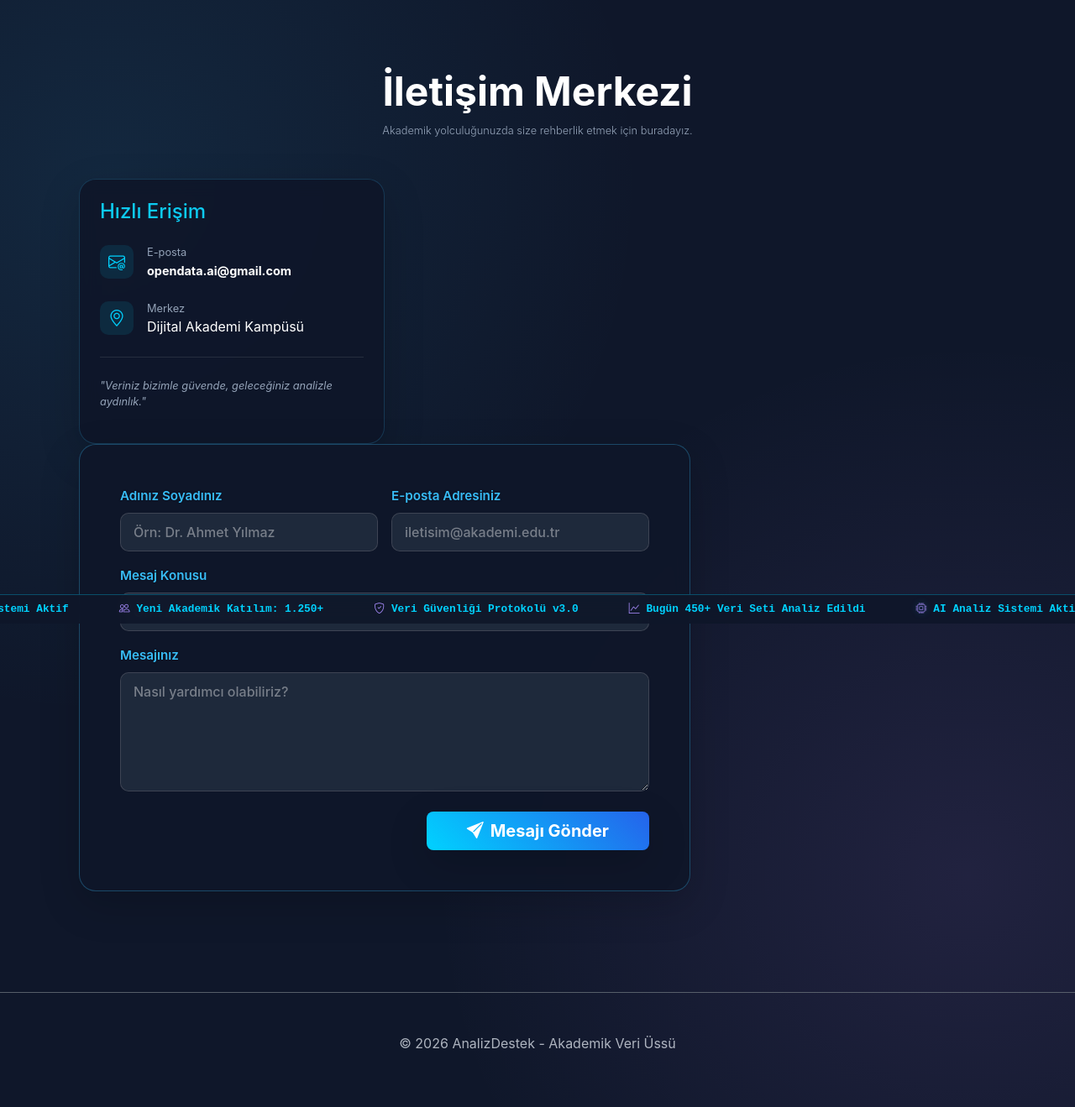
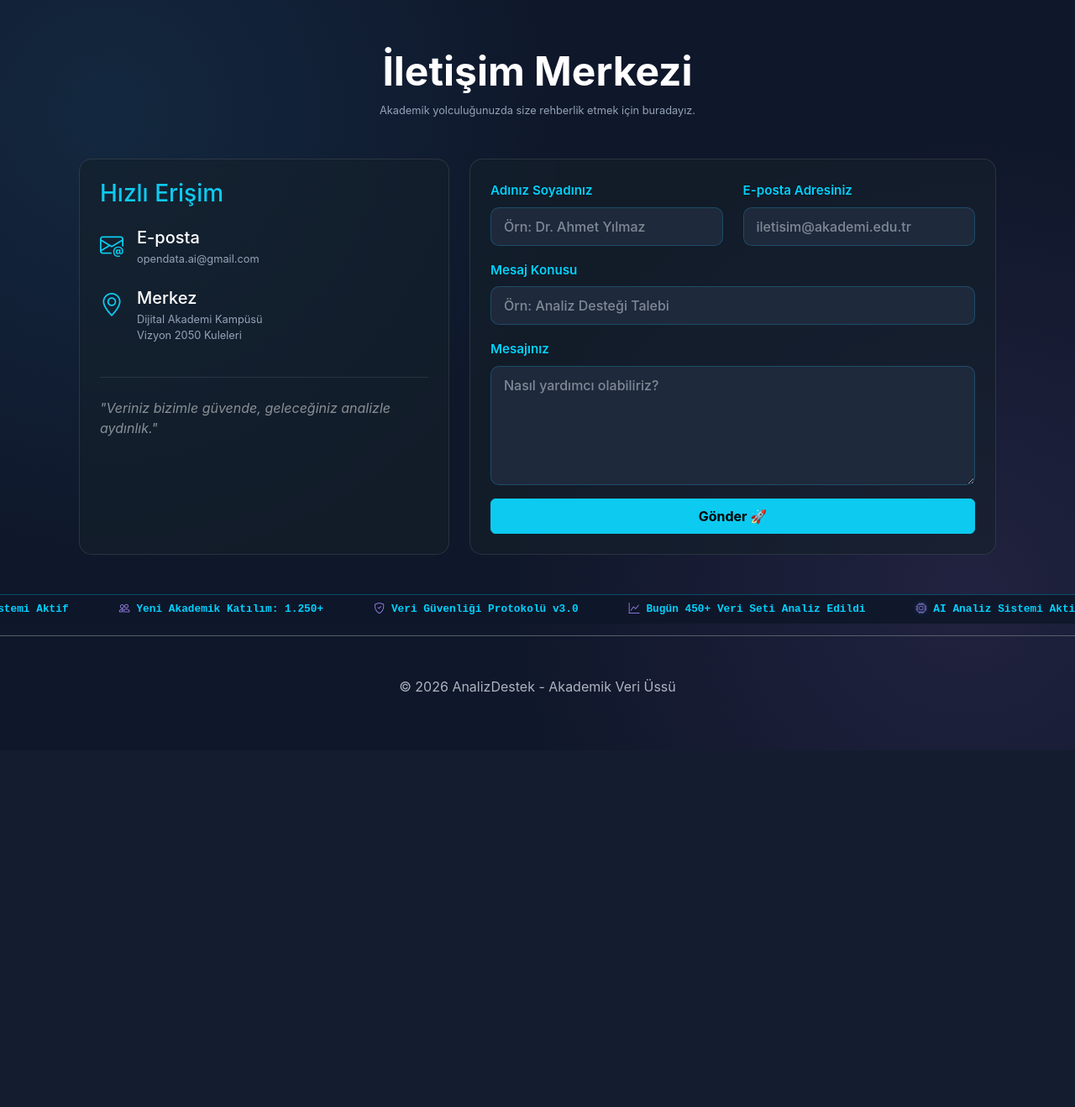
Before and after one commit to bunyaminkeles/analizdestek, a Django app: page /iletisim/ in a window 1280 px wide. Shown: the part 57-1376 px from the top of the page at 84% size. After the commit the page ends 882 px from the top, so only its background shows below. Run offline with Django 5.2, Linux system fonts and the light colour scheme; parts of the project's set-up code (start-up, migrations or seed data) failed here and were passed over.

Commit message:
UI Updates and Content Script

```diff
--- a/forum/templates/forum/contact.html
+++ b/forum/templates/forum/contact.html
@@ -1,149 +1,72 @@
 {% extends 'base.html' %}
 
 {% block content %}
-<div class="container py-5">
-
+<div class="container py-4">
     <div class="text-center mb-5">
-        <h2 class="fw-bold display-5 text-white">İletişim Merkezi</h2>
-        <p class="text-muted lead">Akademik yolculuğunuzda size rehberlik etmek için buradayız.</p>
+        <h1 class="display-5 fw-bold text-white">İletişim Merkezi</h1>
+        <p class="text-muted">Akademik yolculuğunuzda size rehberlik etmek için buradayız.</p>
     </div>
 
-    <div class="col-lg-4 col-md-5">
-    <div class="card h-100 border-0 shadow-lg info-card-cyber">
-        <div class="card-body p-4">
-            <h4 class="text-info mb-4">Hızlı Erişim</h4>
+    <div class="row g-4">
 
-            <div class="d-flex align-items-center mb-4 text-break">
-                <div class="icon-box-cyber me-3">
-                    <i class="bi bi-envelope-at fs-5"></i>
-                </div>
-                <div style="min-width: 0;"> <small class="text-muted d-block">E-posta</small>
-                    <a href="mailto:opendata.ai@gmail.com" class="text-white text-decoration-none fw-bold" style="font-size: 0.9rem;">
-                        opendata.ai@gmail.com
-                    </a>
+        <div class="col-md-5">
+            <div class="p-4 h-100" style="background: rgba(21, 32, 43, 0.6); border: 1px solid rgba(255,255,255,0.1); border-radius: 15px;">
+                <h3 class="text-info mb-4">Hızlı Erişim</h3>
+
+                <div class="d-flex align-items-start mb-4">
+                    <div class="fs-3 text-info me-3"><i class="bi bi-envelope-at"></i></div>
+                    <div>
+                        <h5 class="text-white mb-1">E-posta</h5>
+                        <p class="text-muted mb-0">opendata.ai@gmail.com</p>
                     </div>
                 </div>
 
-            <div class="d-flex align-items-center mb-4">
-                <div class="icon-box-cyber me-3">
-                    <i class="bi bi-geo-alt fs-5"></i>
-                </div>
+                <div class="d-flex align-items-start mb-4">
+                    <div class="fs-3 text-info me-3"><i class="bi bi-geo-alt"></i></div>
                     <div>
-                    <small class="text-muted d-block">Merkez</small>
-                    <span class="text-white">Dijital Akademi Kampüsü</span>
+                        <h5 class="text-white mb-1">Merkez</h5>
+                        <p class="text-muted mb-0">Dijital Akademi Kampüsü</p>
+                        <p class="text-muted small">Vizyon 2050 Kuleleri</p>
                     </div>
                 </div>
 
-            <hr class="border-secondary opacity-25 my-4">
-            <p class="small text-muted fst-italic">
+                <hr class="border-secondary my-4">
+                <p class="text-white-50 fst-italic">
                     "Veriniz bizimle güvende, geleceğiniz analizle aydınlık."
                 </p>
             </div>
         </div>
+
+        <div class="col-md-7">
+            <div class="p-4" style="background: rgba(21, 32, 43, 0.6); border: 1px solid rgba(255,255,255,0.1); border-radius: 15px;">
+                <form method="POST">
+                    {% csrf_token %}
+                    <div class="row">
+                        <div class="col-md-6 mb-3">
+                            <label class="form-label text-info">Adınız Soyadınız</label>
+                            <input type="text" name="name" class="form-control bg-dark text-white border-secondary" placeholder="Örn: Dr. Ahmet Yılmaz" required>
+                        </div>
+                        <div class="col-md-6 mb-3">
+                            <label class="form-label text-info">E-posta Adresiniz</label>
+                            <input type="email" name="email" class="form-control bg-dark text-white border-secondary" placeholder="iletisim@akademi.edu.tr" required>
+                        </div>
                     </div>
 
-<style>
-    /* Taşan metinleri kontrol eden ve kartı şıklaştıran stil */
-    .info-card-cyber {
-        background: rgba(15, 23, 42, 0.95) !important;
-        border: 1px solid rgba(56, 189, 248, 0.2) !important;
-        border-radius: 20px;
-    }
-
-    .icon-box-cyber {
-        width: 40px;
-        height: 40px;
-        background: rgba(0, 210, 255, 0.1);
-        border-radius: 10px;
-        display: flex;
-        align-items: center;
-        justify-content: center;
-        color: #00d2ff;
-        flex-shrink: 0; /* İkonun ezilmesini önler */
-    }
-
-    /* Ekran küçüldüğünde metin boyutunu otomatik ayarla */
-    @media (max-width: 992px) {
-        .info-card-cyber a {
-            font-size: 0.8rem !important;
-        }
-    }
-</style>
-
-        <div class="col-md-8">
-            <div class="card border-0 shadow-lg contact-form-card">
-                <div class="card-body p-4 p-md-5">
-
-                    <form method="post" class="custom-contact-form">
-                        {% csrf_token %}
-
-                        <div class="row g-3">
-                            <div class="col-md-6">
-                                <label class="form-label">Adınız Soyadınız</label>
-                                <input type="text" name="name" class="form-control" required placeholder="Örn: Dr. Ahmet Yılmaz">
-                            </div>
-                            <div class="col-md-6">
-                                <label class="form-label">E-posta Adresiniz</label>
-                                <input type="email" name="email" class="form-control" required placeholder="iletisim@akademi.edu.tr">
-                            </div>
-                            <div class="col-12">
-                                <label class="form-label">Mesaj Konusu</label>
-                                <input type="text" name="subject" class="form-control" required placeholder="Örn: Analiz Desteği Talebi">
-                            </div>
-                            <div class="col-12">
-                                <label class="form-label">Mesajınız</label>
-                                <textarea name="message" class="form-control" rows="5" required placeholder="Nasıl yardımcı olabiliriz?"></textarea>
+                    <div class="mb-3">
+                        <label class="form-label text-info">Mesaj Konusu</label>
+                        <input type="text" name="subject" class="form-control bg-dark text-white border-secondary" placeholder="Örn: Analiz Desteği Talebi" required>
                     </div>
 
-                            <div class="col-12 text-end mt-4">
-                                <button type="submit" class="btn btn-primary btn-lg px-5 shadow-lg fw-bold" style="background: linear-gradient(45deg, #00d2ff, #2563eb); border: none;">
-                                    <i class="bi bi-send-fill me-2"></i>Mesajı Gönder
-                                </button>
+                    <div class="mb-3">
+                        <label class="form-label text-info">Mesajınız</label>
+                        <textarea name="message" rows="5" class="form-control bg-dark text-white border-secondary" placeholder="Nasıl yardımcı olabiliriz?" required></textarea>
+                    </div>
+
+                    <button type="submit" class="btn btn-info w-100 py-2 fw-bold">Gönder 🚀</button>
+                </form>
             </div>
         </div>
-                    </form>
 
     </div>
 </div>
-        </div>
-    </div>
-</div>
-
-<style>
-    /* İLETİŞİM FORMU ÖZEL STİLLERİ */
-    .contact-form-card {
-        background: rgba(15, 23, 42, 0.95) !important;
-        border: 1px solid rgba(56, 189, 248, 0.3) !important;
-        border-radius: 20px;
-    }
-
-    /* Inputları Zorla Beyaz Yap (Kayıt Formuyla Aynı Mantık) */
-    .custom-contact-form input,
-    .custom-contact-form textarea,
-    .custom-contact-form select {
-        background-color: #1e293b !important; /* Koyu zemin */
-        color: #ffffff !important; /* Bembeyaz yazı */
-        border: 1px solid rgba(255, 255, 255, 0.2) !important;
-        padding: 12px;
-    }
-
-    .custom-contact-form input:focus,
-    .custom-contact-form textarea:focus {
-        background-color: #0f172a !important;
-        border-color: #38bdf8 !important; /* Neon mavi odak */
-        color: #ffffff !important;
-        box-shadow: 0 0 10px rgba(56, 189, 248, 0.3) !important;
-    }
-
-    .custom-contact-form label {
-        color: #38bdf8 !important; /* Etiketler Neon Mavi */
-        font-weight: 600;
-        margin-bottom: 8px;
-    }
-
-    /* Placeholder rengini biraz açalım ki okunsun */
-    ::placeholder {
-        color: rgba(255, 255, 255, 0.4) !important;
-    }
-</style>
 {% endblock %}
```
Also changed, not shown: forum/management/commands/populate_content.py (added, +96 -0 lines), forum/templates/forum/home.html (+25 -25 lines), 1 other file. Lines whose indentation alone changed are shown as unchanged.
